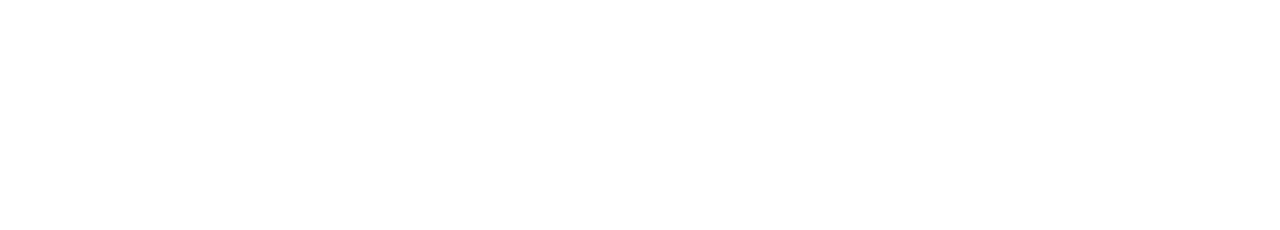
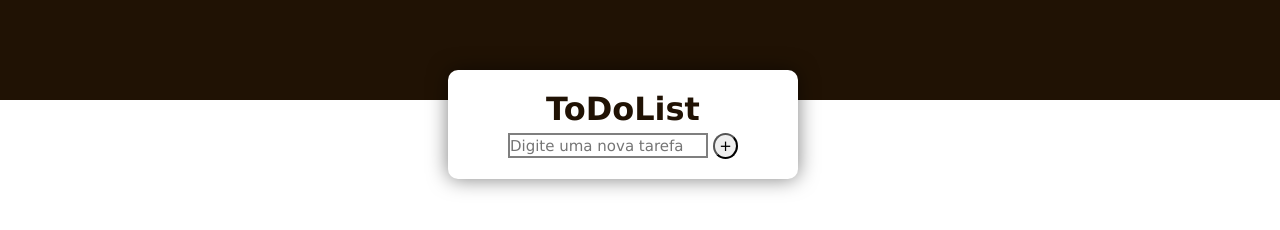
Before and after one commit to isisnaldojoao/todolist, a plain HTML site: page index.html in a window 1280 px wide. Drawn offline with Linux system fonts and the light colour scheme.

Commit message:
final version

```diff
--- a/index.html
+++ b/index.html
@@ -1,11 +1,23 @@
 <!DOCTYPE html>
-<html lang="en">
+<html lang="pt-br">
 <head>
     <meta charset="UTF-8">
     <meta name="viewport" content="width=device-width, initial-scale=1.0">
-    <title>Document</title>
+    <link rel="stylesheet" href="style.css">
+    <title>MyToDoList</title>
 </head>
 <body>
+    <div class="background"></div>
+    <div class="container">
+        <div class="task">
+            <h1>ToDoList</h1>
+            <input id="inTodo" placeholder="Digite uma nova tarefa" type="text">
+            <button onclick="add()">+</button>
+        </div>
+        <div class="text">
 
+        </div>
+    </div>
+    <script src="script.js"></script>
 </body>
 </html>
--- /dev/null
+++ b/script.js
@@ -0,0 +1,20 @@
+let inTodo = document.getElementById("inTodo")
+let text = document.querySelector(".text")
+
+function add(){
+    if(inTodo.value == ""){
+        alert("Por favor insira uma Tarefa")
+    }else{
+        let newTask = document.createElement("ul");
+        newTask.innerHTML = `${inTodo.value} <svg xmlns="http://www.w3.org/2000/svg" width="16" height="16" fill="currentColor" class="bi bi-trash" viewBox="0 0 16 16">
+        <path d="M5.5 5.5A.5.5 0 0 1 6 6v6a.5.5 0 0 1-1 0V6a.5.5 0 0 1 .5-.5Zm2.5 0a.5.5 0 0 1 .5.5v6a.5.5 0 0 1-1 0V6a.5.5 0 0 1 .5-.5Zm3 .5a.5.5 0 0 0-1 0v6a.5.5 0 0 0 1 0V6Z"/>
+        <path d="M14.5 3a1 1 0 0 1-1 1H13v9a2 2 0 0 1-2 2H5a2 2 0 0 1-2-2V4h-.5a1 1 0 0 1-1-1V2a1 1 0 0 1 1-1H6a1 1 0 0 1 1-1h2a1 1 0 0 1 1 1h3.5a1 1 0 0 1 1 1v1ZM4.118 4 4 4.059V13a1 1 0 0 0 1 1h6a1 1 0 0 0 1-1V4.059L11.882 4H4.118ZM2.5 3h11V2h-11v1Z"/>
+      </svg>`;
+        text.appendChild(newTask);
+        inTodo.value = "";
+        newTask.querySelector("svg").addEventListener("click" , remove);
+        function remove(event){
+            event.target.parentElement.remove()
+        }
+    }
+}
--- /dev/null
+++ b/style.css
@@ -0,0 +1,51 @@
+*{
+    padding: 0;
+    margin: 0;
+    box-sizing: border-box;
+    font-family: 'Lucida Sans', 'Lucida Sans Regular', 'Lucida Grande', 'Lucida Sans Unicode', Geneva, Verdana, sans-serif;
+}
+
+.background {
+    background-color: hsl(31, 77%, 7%);
+    height: 100px;
+}
+
+.container {
+    background-color: #fff;
+    width: 350px;
+    margin-left: 35%;
+    margin-top: -30px;
+    text-align: center;
+    color: hsl(31, 77%, 7%);
+    padding: 20px;
+    border-radius: 10px;
+    box-shadow: 0px 0px 20px 0px rgba(0, 0, 0, 0.5);
+}
+
+input {
+    margin-top: 5px;
+    outline: none;
+    border: 2px solid rgba(0, 0, 0, 0.5);
+    width: 200px;
+    height: 25px;
+    font-size: 15px;
+}
+
+button {
+    width: 25px;
+    height: 26px;
+    font-size: 15px;
+    text-align: center;
+    background-color: hsl(31, 77%, 7);
+    outline: none;
+    border-radius: 50%;
+}
+
+button:hover {
+    background-color: #fff;
+    color: hsl(31, 77%, 7) ;
+}
+
+.text ul{
+    margin-top: 5px;
+}
```
